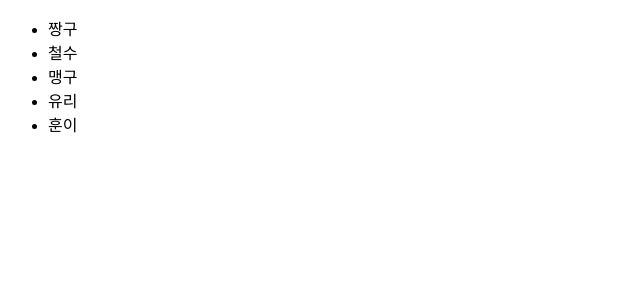
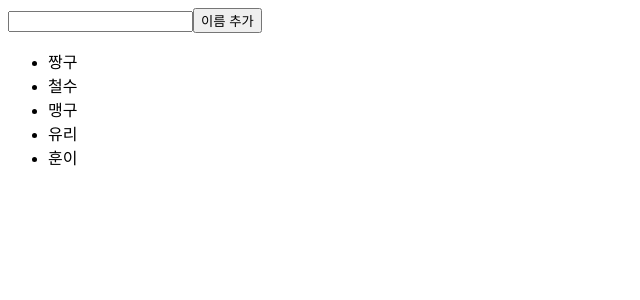
Before and after one commit to MayOwall/studying-react, a React (Create React App) app in the folder 리액트를 다루는 기술_김민준/code_practice/: page / in a window 1280 px wide. Shown: the top 300 px of the page, without its empty margins (0-640 px from the left). Built offline with nearby package versions, Linux system fonts and the light colour scheme.

Commit message:
6.4 응용

```diff
--- a/리액트를 다루는 기술_김민준/code_practice/src/IterationSample.js
+++ b/리액트를 다루는 기술_김민준/code_practice/src/IterationSample.js
@@ -1,9 +1,46 @@
+import { useState } from "react";
+
 const IterationSample = () => {
-    const members = ["짱구", "철수", "맹구", "유리", "훈이"];
-    const memberList = members.map((member, idx) => (
-        <li key={idx}>{member}</li>
+    const [names, setNames] = useState([
+        { id: 1, content: "짱구" },
+        { id: 2, content: "철수" },
+        { id: 3, content: "맹구" },
+        { id: 4, content: "유리" },
+        { id: 5, content: "훈이" },
+    ]);
+
+    const [inputText, setInputText] = useState("");
+
+    const [nextId, setNextId] = useState(6);
+
+    const onChange = (e) => setInputText(e.target.value);
+    const onClick = () => {
+        const nextNames = names.concat({
+            id: nextId,
+            content: inputText,
+        });
+        setNextId(nextId + 1);
+        setNames(nextNames);
+        setInputText("");
+    };
+    const onRemove = (id) => {
+        const nextNames = names.filter((name) => name.id !== id);
+        setNames(nextNames);
+    };
+
+    const nameList = names.map((name) => (
+        <li key={name.id} onDoubleClick={() => onRemove(name.id)}>
+            {name.content}
+        </li>
     ));
-    return <ul>{memberList}</ul>;
+
+    return (
+        <>
+            <input value={inputText} onChange={onChange} />
+            <button onClick={onClick}>이름 추가</button>
+            <ul>{nameList}</ul>
+        </>
+    );
 };
 
 export default IterationSample;
```
